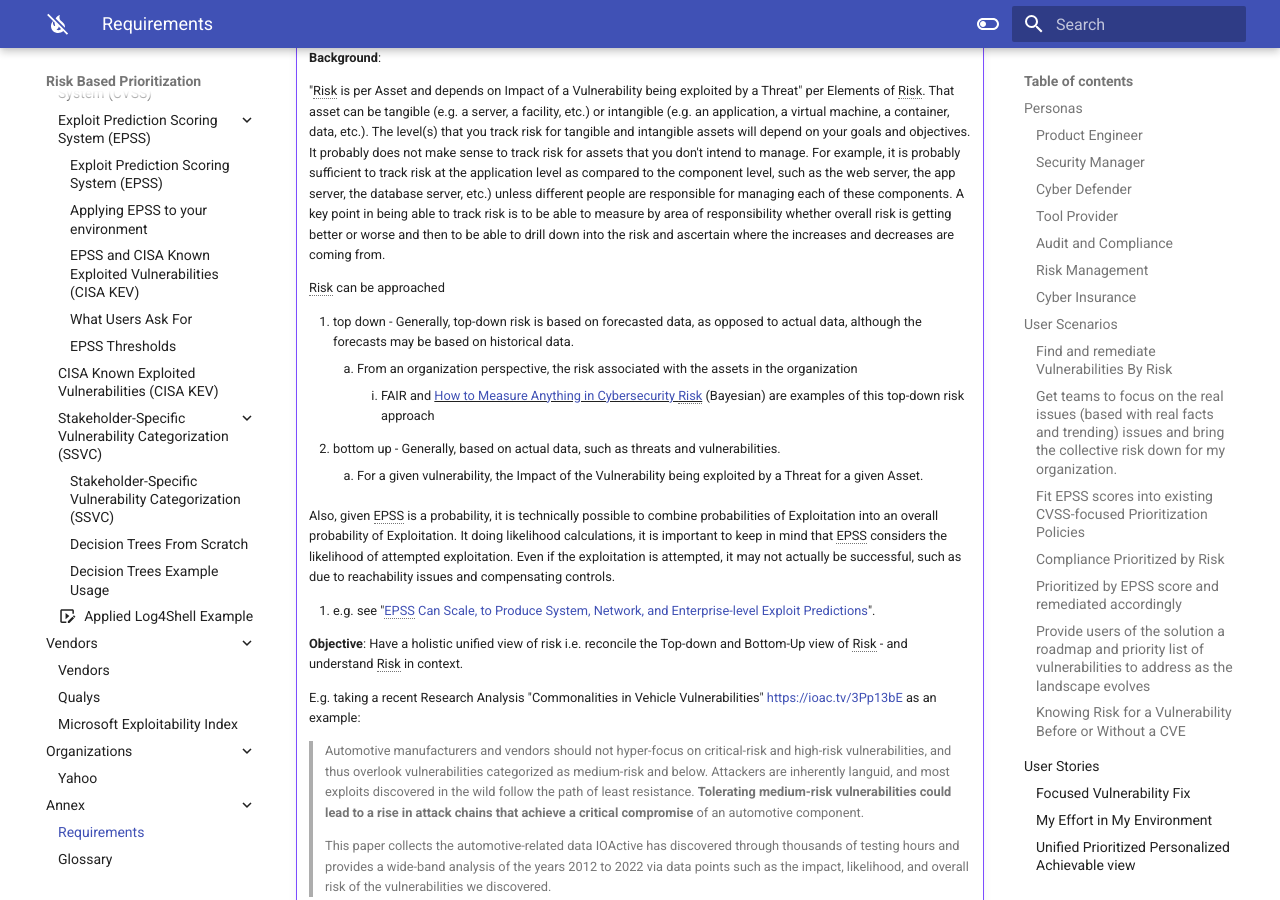
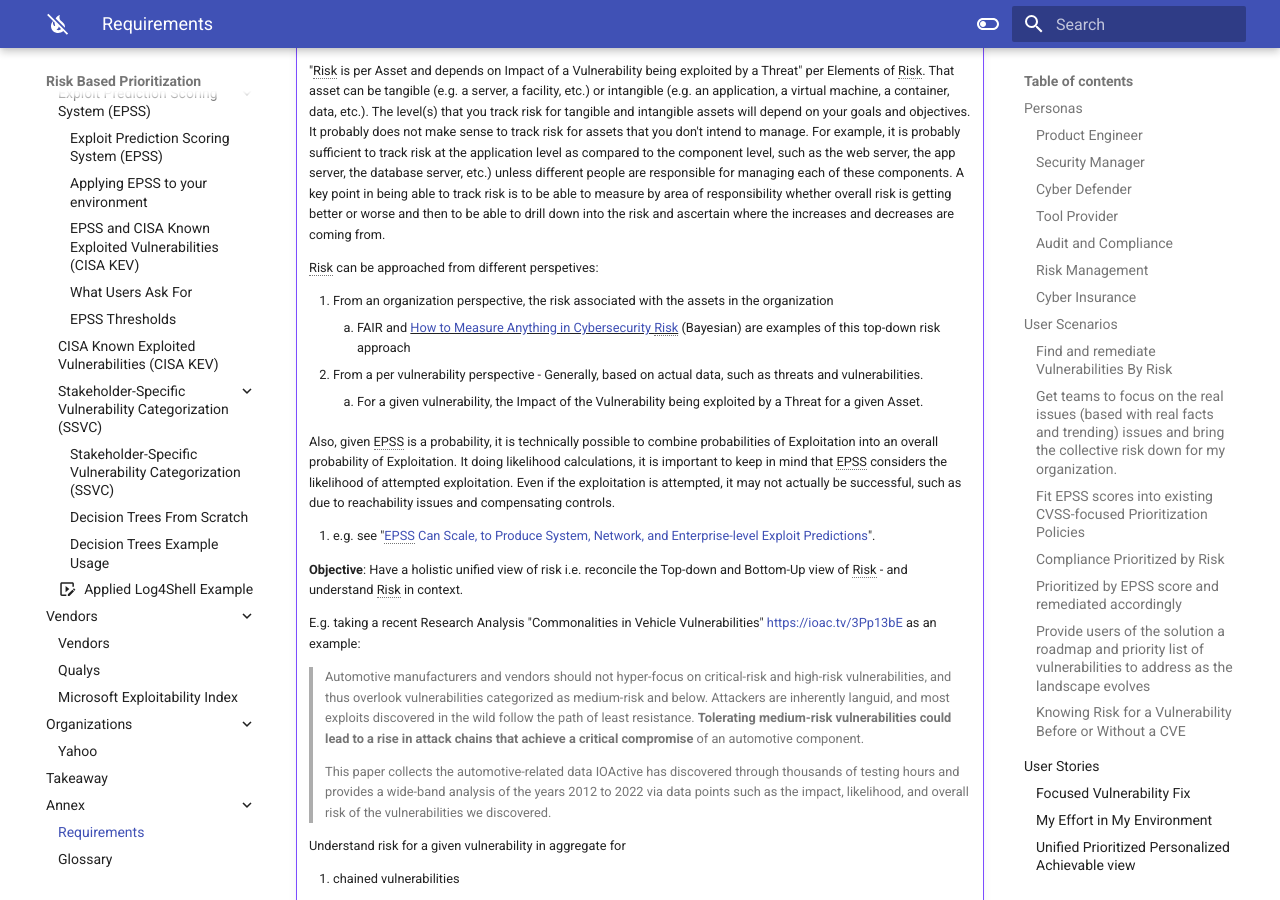
Before and after one commit to RiskBasedPrioritization/RiskBasedPrioritization.github.io, an MkDocs documentation site: the page built from docs/requirements/Requirements.md, in a window 1280 px wide and 900 px high, scrolled down 7826 px. Built offline with MkDocs 1.6.1 and Material for MkDocs 9.7.7, drawn with Linux system fonts in a browser that asks for light colours; comment, search, counter and statistics services are not loaded; some of the changed text lies outside the part shown.

Commit message:
misc tidy ups

```diff
--- a/docs/overrides/main.html
+++ b/docs/overrides/main.html
@@ -1,5 +1,5 @@
 {% extends "base.html" %}
 
 {% block announce %}
-  THIS GUIDE WILL BE RELEASED FOR FEEDBACK FEBUARY 21. UNTIL THEN IT'S UNDER CONSTRUCTION.
+  THIS GUIDE IS UNDER CONSTRUCTION & IN PRE RELEASE REVIEW FOR FEEDBACK. RELEASE DATE IS MARCH 21.
 {% endblock %}
--- a/docs/requirements/Requirements.md
+++ b/docs/requirements/Requirements.md
@@ -126,8 +126,7 @@ now, and how the user would like things to look in the future
     Reachability analysis, and Exploratory Data Analysis to understand the
     root systemic causes for my CVEs).
 
-    **Overall, applying these 3 independent measures, I get a 10x reduction
-    in effort and CVEs to fix! Now we’re sailing! **
+    **Overall, applying these 3 independent measures, I get a 10x reduction in effort and CVEs to fix! Now we’re sailing!**
 
 ### Get teams to focus on the real issues (based with real facts and trending) issues and bring the collective risk down for my organization.
 
@@ -466,19 +465,16 @@ now, and how the user would like things to look in the future
     or worse and then to be able to drill down into the risk and ascertain
     where the increases and decreases are coming from.
 
-    Risk can be approached
+    Risk can be approached from different perspetives:
 
-    1.  top down - Generally, top-down risk is based on forecasted data, as
-        opposed to actual data, although the forecasts may be based on
-        historical data.
-        1.  From an organization perspective, the risk associated with the
-            assets in the organization
-            1.  FAIR and <u><a
-                href="https://www.amazon.com/How-Measure-Anything-Cybersecurity-Risk/dp/1119892309"
-                rel="nofollow" style="text-decoration: none;text-align: left;">How to
-                Measure Anything in Cybersecurity Risk</a></u> (Bayesian)
-                are examples of this top-down risk approach
-    2.  bottom up - Generally, based on actual data, such as threats and
+    1.  From an organization perspective, the risk associated with the
+        assets in the organization
+        1.  FAIR and <u><a
+            href="https://www.amazon.com/How-Measure-Anything-Cybersecurity-Risk/dp/1119892309"
+            rel="nofollow" style="text-decoration: none;text-align: left;">How to
+            Measure Anything in Cybersecurity Risk</a></u> (Bayesian)
+            are examples of this top-down risk approach
+    2.  From a per vulnerability perspective - Generally, based on actual data, such as threats and
         vulnerabilities.
         1.  For a given vulnerability, the Impact of the Vulnerability being
             exploited by a Threat for a given Asset.
--- a/mkdocs.yml
+++ b/mkdocs.yml
@@ -39,6 +39,7 @@ nav:
 #    - ACME Corporation:
 #      - Risk Based Prioritization: organizations/acme/Applied.md
 #      - Exploratory Data Analysis: organizations/acme/EDA.md
+  - Takeaway: risk/Takeaway.md
   - Annex:
     - Requirements: requirements/Requirements.md
     - Glossary: annex/Glossary.md
```
Also changed, not shown: other parts of docs/requirements/Requirements.md (+1 -1 lines), docs/epss/Introduction_to_EPSS.md (+3 -0 lines), docs/epss/What_users_ask_for.md (+2 -0 lines), docs/organizations/Yahoo.md (+2 -2 lines), docs/risk/Takeaway.md (added, +8 -0 lines).
